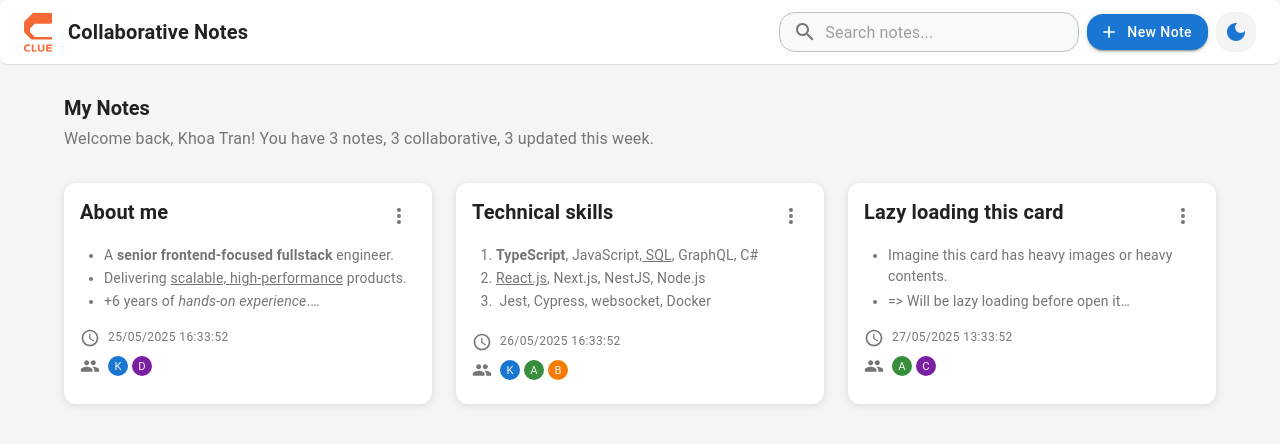
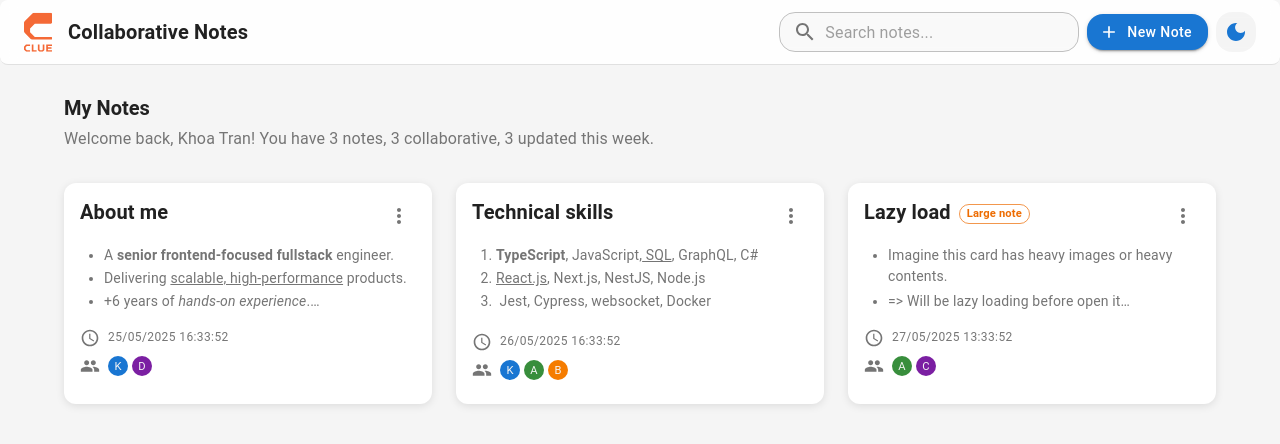
Before and after one commit to kanechan25/clue-cna, a React (Vite) app: page / in a window 1280 px wide. Shown: the top 444 px of the page. Built offline with nearby package versions, Linux system fonts and the light colour scheme.

Commit message:
lazy load the heavy note

```diff
--- a/src/App.tsx
+++ b/src/App.tsx
@@ -12,12 +12,10 @@ function App() {
         <NotesStoreProvider>
           <BrowserRouter>
             <Routes>
-              <Route>
-                {routers.map((route) => (
-                  <Route key={route.id} path={route.href} element={route.element} />
-                ))}
-                <Route path='*' element={<Navigate to='/' replace />} />
-              </Route>
+              {routers.map((route) => (
+                <Route key={route.id} path={route.href} element={route.element} />
+              ))}
+              <Route path='*' element={<Navigate to='/' replace />} />
             </Routes>
           </BrowserRouter>
         </NotesStoreProvider>
--- a/src/components/NoteCard.tsx
+++ b/src/components/NoteCard.tsx
@@ -1,5 +1,16 @@
 import React, { useMemo, useCallback, useState } from 'react'
-import { Box, Typography, Card, CardContent, IconButton, Chip, Avatar, Menu, MenuItem } from '@mui/material'
+import {
+  Box,
+  Typography,
+  Card,
+  CardContent,
+  IconButton,
+  Chip,
+  Avatar,
+  Menu,
+  MenuItem,
+  CircularProgress,
+} from '@mui/material'
 import {
   Delete as DeleteIcon,
   Edit as EditIcon,
@@ -16,6 +27,10 @@ import RenderNote from './RenderNote'
 dayjs.extend(relativeTime)
 
 const MAX_PREVIEW_LENGTH = 250
+
+// Lazy load the NoteEditorPage component
+const lazyLoadNoteEditor = () => import('@/pages/NoteEditorPage').then((module) => module.NoteEditorPage)
+
 // just preview MAX_PREVIEW_LENGTH characters of HTML content
 const truncateHtmlContent = (html: string, maxLength: number = MAX_PREVIEW_LENGTH): string => {
   const tempDiv = document.createElement('div')
@@ -41,6 +56,7 @@ const NoteCard = React.memo<{
   users: Array<{ id: string; name: string; color: string }>
 }>(({ note, onEdit, onDelete, onDuplicate, users }) => {
   const [anchorEl, setAnchorEl] = useState<null | HTMLElement>(null)
+  const [isLazyLoading, setIsLazyLoading] = useState<boolean>(false)
   const open = Boolean(anchorEl)
 
   const handleMenuClick = useCallback((event: React.MouseEvent<HTMLElement>) => {
@@ -52,10 +68,63 @@ const NoteCard = React.memo<{
     setAnchorEl(null)
   }, [])
 
-  const handleEdit = useCallback(() => {
-    onEdit(note)
+  const handleEdit = useCallback(async () => {
+    if (isLazyLoading) return
+
+    // Only lazy load if this is a large note
+    if (note.isLargeNote) {
+      setIsLazyLoading(true)
+      try {
+        // Pre-load the NoteEditorPage component
+        await lazyLoadNoteEditor()
+
+        // Small delay to show the loading effect
+        await new Promise((resolve) => setTimeout(resolve, 1000))
+
+        // Now navigate to the editor
+        onEdit(note)
+      } catch (error) {
+        console.error('Failed to lazy load editor:', error)
+        // Fallback: still navigate even if lazy loading fails
+        onEdit(note)
+      } finally {
+        setIsLazyLoading(false)
+      }
+    } else {
+      // Regular note - open immediately
+      onEdit(note)
+    }
+
     handleMenuClose()
-  }, [note, onEdit, handleMenuClose])
+  }, [note, onEdit, handleMenuClose, isLazyLoading])
+
+  const handleCardClick = useCallback(async () => {
+    if (isLazyLoading) return
+
+    // Only lazy load if this is a large note
+    if (note.isLargeNote) {
+      setIsLazyLoading(true)
+      try {
+        // Pre-load the NoteEditorPage component
+        await lazyLoadNoteEditor()
+
+        // Small delay to show the loading effect
+        await new Promise((resolve) => setTimeout(resolve, 1000))
+
+        // Now navigate to the editor
+        onEdit(note)
+      } catch (error) {
+        console.error('Failed to lazy load editor:', error)
+        // Fallback: still navigate even if lazy loading fails
+        onEdit(note)
+      } finally {
+        setIsLazyLoading(false)
+      }
+    } else {
+      // Regular note - open immediately
+      onEdit(note)
+    }
+  }, [note, onEdit, isLazyLoading])
 
   const handleDelete = useCallback(() => {
     onDelete(note.id)
@@ -84,15 +153,42 @@ const NoteCard = React.memo<{
         height: '100%',
         display: 'flex',
         flexDirection: 'column',
-        cursor: 'pointer',
+        cursor: isLazyLoading ? 'wait' : 'pointer',
+        position: 'relative',
         transition: 'all 0.2s ease-in-out',
+        opacity: isLazyLoading ? 0.8 : 1,
         '&:hover': {
-          transform: 'scale(1.05)',
-          boxShadow: 4,
+          transform: isLazyLoading ? 'none' : 'scale(1.05)',
+          boxShadow: isLazyLoading ? 1 : 4,
         },
       }}
-      onClick={handleEdit}
+      onClick={handleCardClick}
     >
+      {/* Loading overlay */}
+      {isLazyLoading && (
+        <Box
+          sx={{
+            position: 'absolute',
+            top: 0,
+            left: 0,
+            right: 0,
+            bottom: 0,
+            display: 'flex',
+            flexDirection: 'column',
+            alignItems: 'center',
+            justifyContent: 'center',
+            backgroundColor: 'rgba(255, 255, 255, 0.9)',
+            zIndex: 10,
+            borderRadius: 1,
+          }}
+        >
+          <CircularProgress size={32} />
+          <Typography variant='caption' sx={{ mt: 1, color: 'text.secondary' }}>
+            Loading...
+          </Typography>
+        </Box>
+      )}
+
       <CardContent sx={{ flexGrow: 1, pb: 1 }}>
         <Box display='flex' justifyContent='space-between' alignItems='flex-start' mb={1}>
           <Typography
@@ -110,6 +206,15 @@ const NoteCard = React.memo<{
             }}
           >
             {note.title}
+            {note.isLargeNote && (
+              <Chip
+                label='Large note'
+                size='small'
+                color='warning'
+                variant='outlined'
+                sx={{ ml: 1, height: 20, fontSize: '0.7rem' }}
+              />
+            )}
           </Typography>
           <IconButton size='small' onClick={handleMenuClick} sx={{ ml: 1, flexShrink: 0 }}>
             <MoreVertIcon />
--- a/src/constants/mockData.ts
+++ b/src/constants/mockData.ts
@@ -19,6 +19,7 @@ export const createMockNotes = (): Note[] => [
     lastEditedBy: 'user-1',
     collaborators: ['user-1', 'user-5'],
     isDeleted: false,
+    isLargeNote: false,
     version: 3,
   },
   {
@@ -30,17 +31,19 @@ export const createMockNotes = (): Note[] => [
     lastEditedBy: 'user-2',
     collaborators: ['user-1', 'user-2', 'user-3'],
     isDeleted: false,
+    isLargeNote: false,
     version: 5,
   },
   {
     id: 'note-3',
-    title: 'Lazy loading this card',
+    title: 'Lazy load',
     content: `<ul class="tiptap-bullet-list"><li><p>Imagine this card has heavy images or heavy contents.</p></li></ul><ul class="tiptap-bullet-list"><li><p>=> Will be lazy loading before open it</p></li></ul><ul class="tiptap-bullet-list"><li><p>Has many heavy notes here ...</p></li></ul>`,
     createdAt: dayjs().subtract(3, 'hours').toISOString(),
     updatedAt: dayjs().subtract(30, 'minutes').toISOString(),
     lastEditedBy: 'user-4',
     collaborators: ['user-2', 'user-4'],
     isDeleted: false,
+    isLargeNote: true,
     version: 2,
   },
 ]
--- a/src/models/notes.ts
+++ b/src/models/notes.ts
@@ -7,6 +7,7 @@ export interface Note {
   lastEditedBy: string
   collaborators: string[]
   isDeleted: boolean
+  isLargeNote: boolean
   version: number
 }
 
--- a/src/stores/notes.ts
+++ b/src/stores/notes.ts
@@ -54,6 +54,7 @@ export const createNotesStore = (initState: Partial<NotesStore> = {}) => {
           lastEditedBy: get().currentUser?.id || 'anonymous',
           collaborators: [get().currentUser?.id || 'anonymous'],
           isDeleted: false,
+          isLargeNote: false,
           version: 1,
         }
 
```
